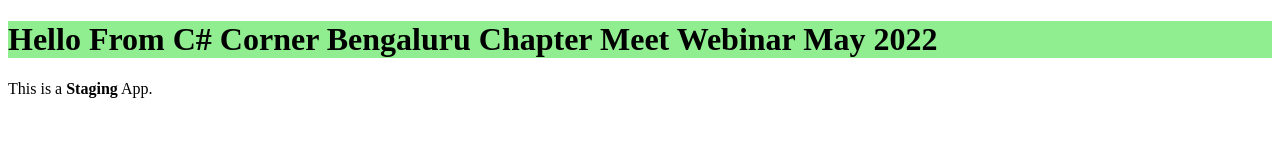
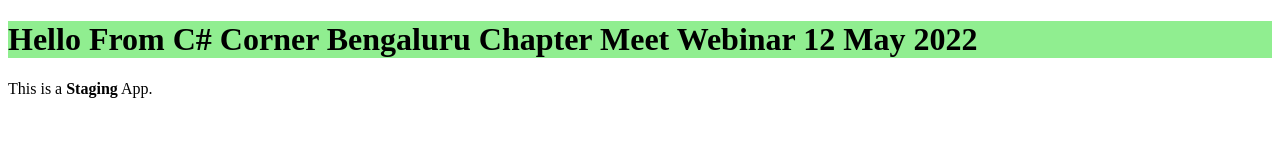
Before and after one commit to venkatamalle/WebAppStaging, a plain HTML site: page index.html in a window 1280 px wide. Drawn offline with Linux system fonts and the light colour scheme.

Commit message:
Update index.html

```diff
--- a/index.html
+++ b/index.html
@@ -5,7 +5,7 @@
 </head>
 <body>
 
-<h1 style="background-color:LightGreen;">Hello From C# Corner Bengaluru Chapter Meet Webinar May 2022</h1>
+<h1 style="background-color:LightGreen;">Hello From C# Corner Bengaluru Chapter Meet Webinar 12 May 2022</h1>
 <p>This is a <b>Staging</b> App.</p>
 
 </body>
```
